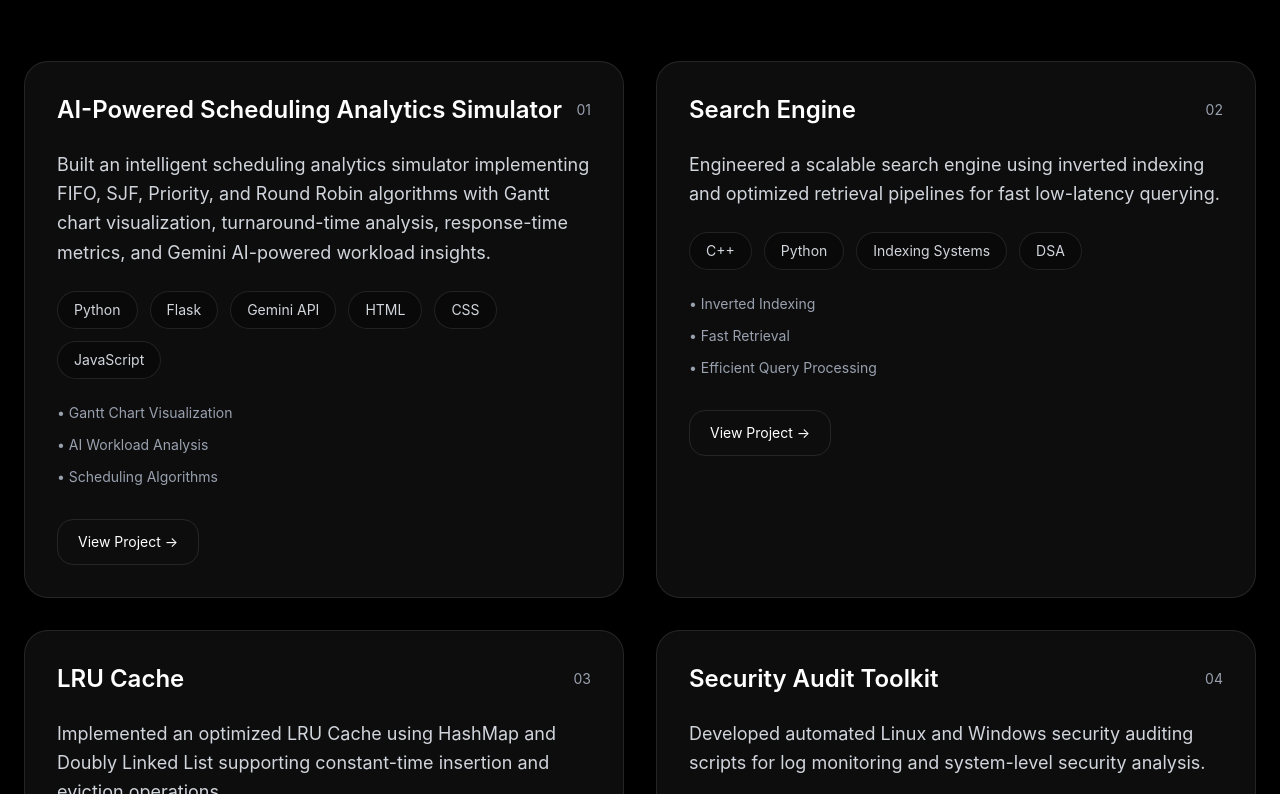
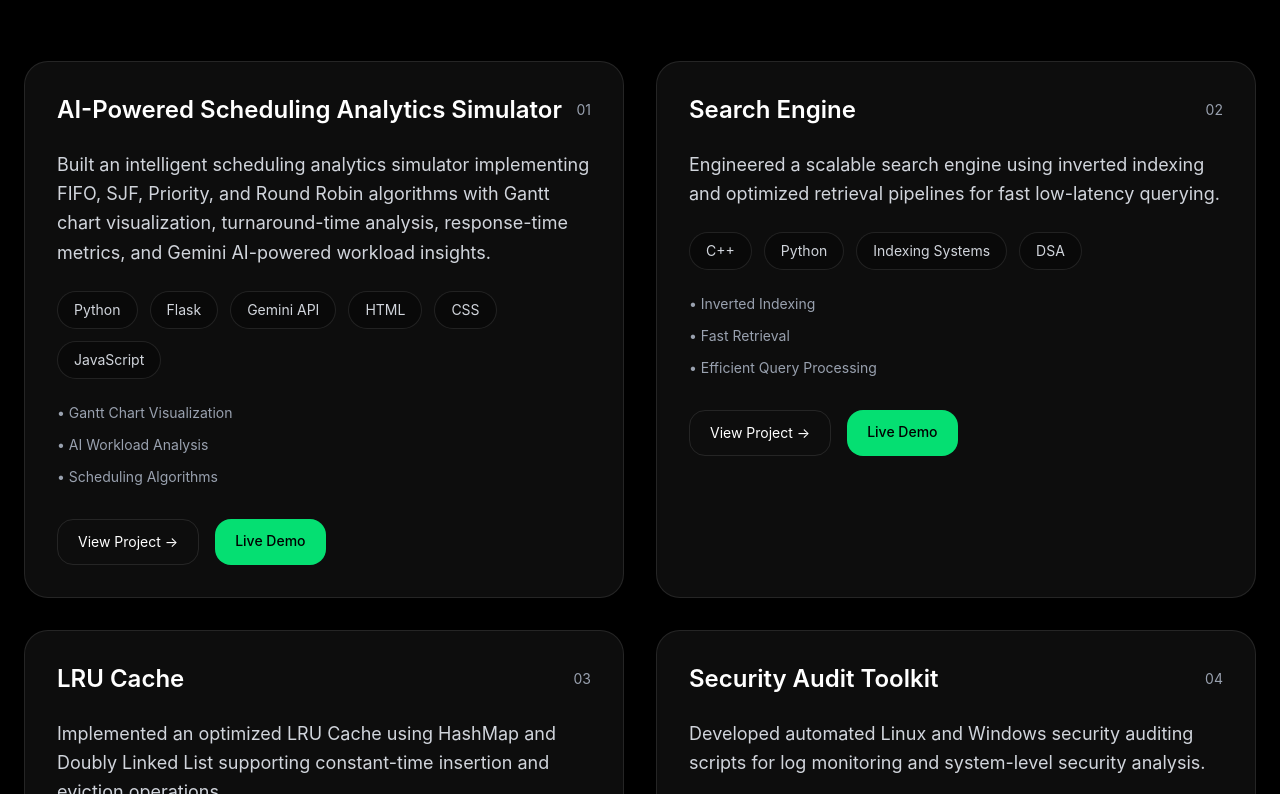
Before and after one commit to abhiram395/Abhiram_portfolio, a React (Vite) app: page / in a window 1280 px wide. Shown: the part 1288-2082 px from the top of the page. Built offline with nearby package versions, Linux system fonts and the light colour scheme.

Commit message:
Prepared for deployment

```diff
--- a/src/App.jsx
+++ b/src/App.jsx
@@ -11,6 +11,7 @@ export default function App() {
   ]);
 
 const projects = [
+
   {
     title: "AI-Powered Scheduling Analytics Simulator",
 
@@ -34,7 +35,12 @@ const projects = [
 
     github:
       "https://github.com/abhiram395/Ai-scheduling-analytics-simulator",
+
+    demo:
+      "https://ai-scheduling-analytics-simulator.onrender.com",
   },
+
+
 
   {
     title: "Search Engine",
@@ -57,7 +63,12 @@ const projects = [
 
     github:
       "https://github.com/abhiram395/search-engine",
+
+    demo:
+      "https://your-search-engine-demo.onrender.com",
   },
+
+
 
   {
     title: "LRU Cache",
@@ -79,7 +90,12 @@ const projects = [
 
     github:
       "https://github.com/abhiram395/lru-cache",
+
+    demo:
+      "https://your-lru-cache-demo.onrender.com",
   },
+
+
 
   {
     title: "Security Audit Toolkit",
@@ -102,7 +118,11 @@ const projects = [
 
     github:
       "https://github.com/abhiram395/security-audit-toolkit",
+
+    demo:
+      "https://your-security-toolkit-demo.onrender.com",
   },
+
 ];
 
   const stats = [
@@ -344,21 +364,30 @@ ${currentQuestion}`,
 <section className="max-w-7xl mx-auto px-6 py-24">
 
   <div className="grid md:grid-cols-4 gap-6 mb-24">
+
     {stats.map((stat) => (
+
       <div
         key={stat.label}
         className="border border-white/10 rounded-3xl p-6 bg-white/5 backdrop-blur-xl"
       >
-        <div className="text-4xl font-bold">{stat.value}</div>
+
+        <div className="text-4xl font-bold">
+          {stat.value}
+        </div>
 
         <div className="text-gray-400 mt-3">
           {stat.label}
         </div>
+
       </div>
+
     ))}
+
   </div>
 
   <div className="mb-16">
+
     <p className="text-sm uppercase tracking-[0.3em] text-gray-500">
       Projects
     </p>
@@ -366,6 +395,7 @@ ${currentQuestion}`,
     <h2 className="text-4xl font-bold mt-4">
       Featured Engineering Work
     </h2>
+
   </div>
 
   <div className="grid lg:grid-cols-2 gap-8">
@@ -374,7 +404,7 @@ ${currentQuestion}`,
 
       <div
         key={index}
-        className="border border-white/10 rounded-3xl p-8 bg-white/5 backdrop-blur-xl hover:border-green-400/30 transition duration-300"
+        className="border border-white/10 rounded-3xl p-8 bg-white/5 backdrop-blur-xl hover:border-green-400/30 hover:shadow-2xl transition duration-300"
       >
 
         <div className="flex items-center justify-between mb-6">
@@ -408,7 +438,7 @@ ${currentQuestion}`,
 
         </div>
 
-        <div className="space-y-3">
+        <div className="space-y-3 mb-8">
 
           {project.highlights.map((item) => (
 
@@ -423,14 +453,31 @@ ${currentQuestion}`,
 
         </div>
 
+        <div className="flex flex-wrap gap-4">
+
           <a
             href={project.github}
             target="_blank"
             rel="noopener noreferrer"
-          className="inline-block mt-8 px-5 py-3 rounded-2xl border border-white/10 hover:bg-white/10 transition text-sm"
+            className="inline-block px-5 py-3 rounded-2xl border border-white/10 hover:bg-white/10 transition text-sm"
           >
             View Project →
           </a>
+
+          {project.demo && (
+
+            <a
+              href={project.demo}
+              target="_blank"
+              rel="noopener noreferrer"
+              className="inline-block px-5 py-3 rounded-2xl bg-green-400 text-black hover:scale-105 transition text-sm font-medium"
+            >
+              Live Demo
+            </a>
+
+          )}
+
+        </div>
 
       </div>
 
@@ -439,6 +486,7 @@ ${currentQuestion}`,
   </div>
 
 </section>
+
 
       <section className="max-w-7xl mx-auto px-6 py-24 border-t border-white/10">
         <div className="mb-16">
```
Lines whose indentation alone changed are shown as unchanged.
